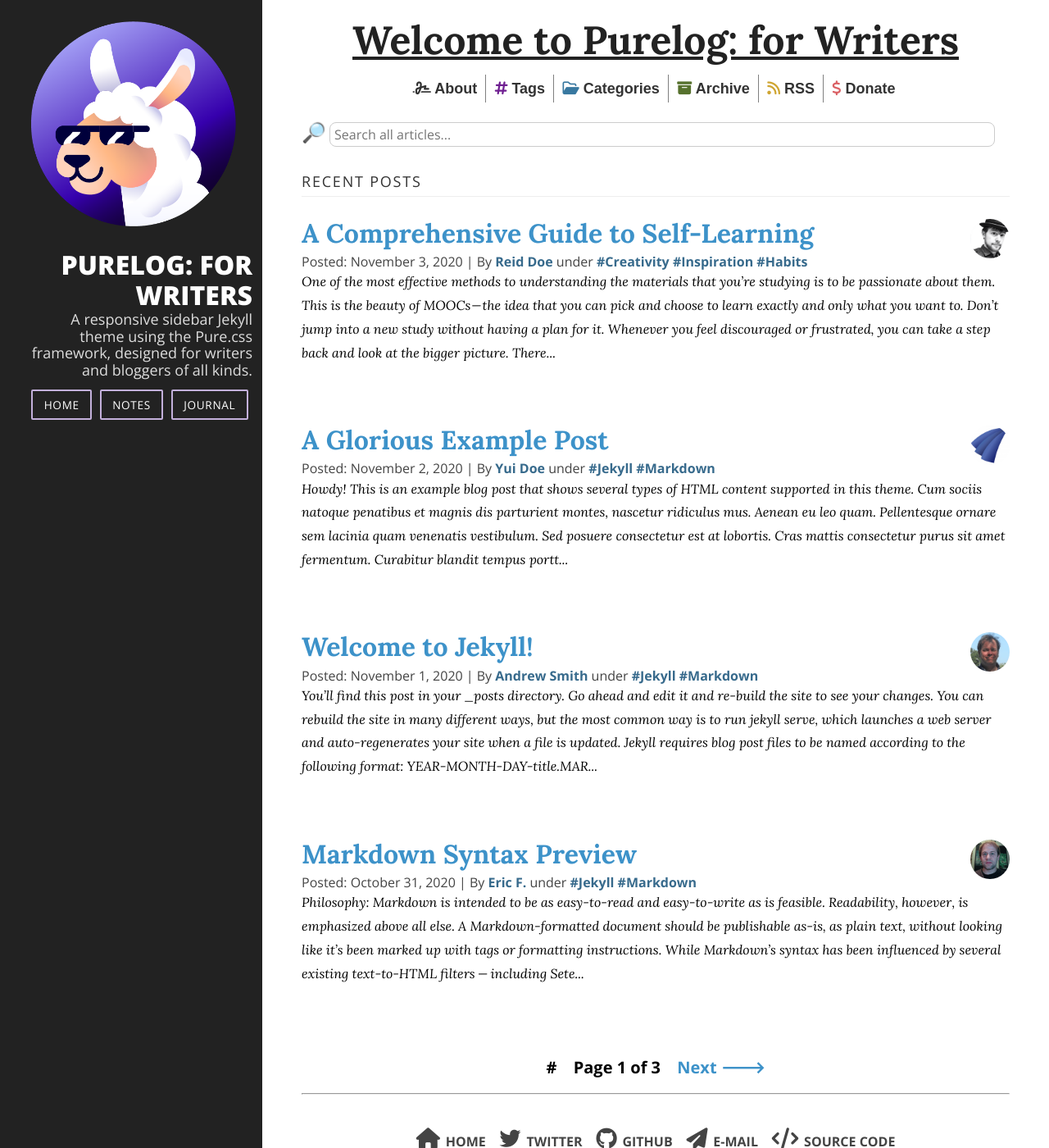
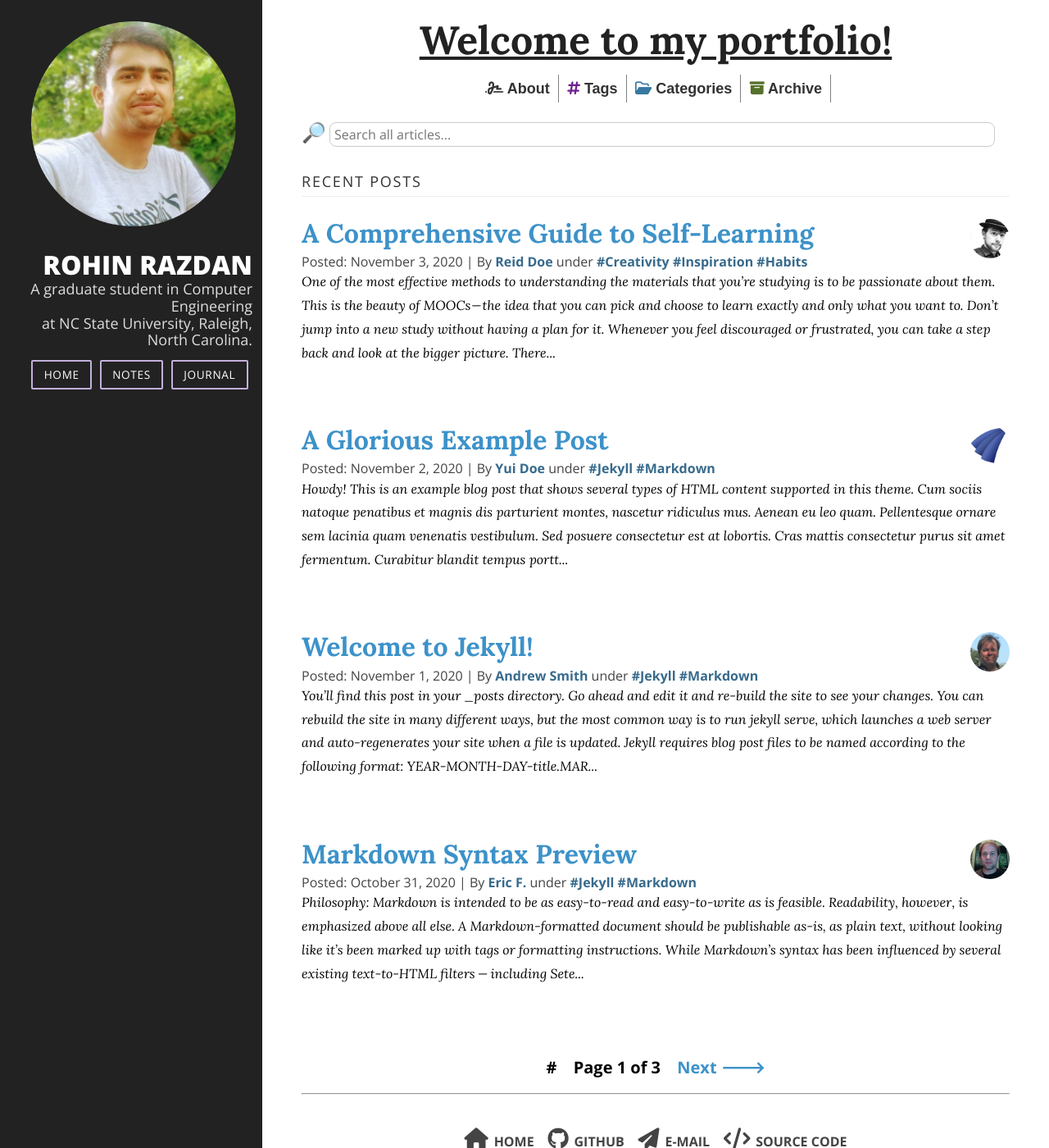
Before and after one commit to razdanrohin/portfolio, a Jekyll site: the page built from index.html, in a window 1280 px wide and 1400 px high. Shown: the whole window at 82% size. Built offline with Jekyll 4.4.1, drawn with Linux system fonts in a browser that asks for light colours; nearby versions of some CDN libraries; the list of posts is cut into pages by our own code.

Commit message:
changed the config file and customized links, edit pages next

```diff
--- a/_config.yml
+++ b/_config.yml
@@ -18,19 +18,16 @@
 # You can create any custom variable you would like, and they will be accessible
 # in the templates via {{ site.myvariable }}.
 
-title: "Purelog: for Writers"
-email: mail@brennanbrown.ca
-description: >- # this means to ignore newlines until "baseurl:"
-  A responsive sidebar Jekyll theme using the Pure.css framework,
-  designed for writers and bloggers of all kinds.
+title: "Rohin Razdan"
+email: rrazdan2@ncsu.edu
+description:
+             A graduate student in Computer Engineering <br />
+             at NC State University, Raleigh, North Carolina.
 baseurl: "" # the subpath of your site, e.g. /blog
 url: "https://purelog.netlify.app" # the base hostname & protocol for your site, e.g. http://example.com
-repository: brennanbrown/purelog
-twitter: brennankbrown
-github: brennanbrown
-
+repository: razdanrohin/portfolio
+github: razdanrohin
 header_image: assets/profile.png
-
 google_analytics:
 comments: true
 disqus: purelog-jekyll
--- a/_includes/footer.html
+++ b/_includes/footer.html
@@ -7,12 +7,6 @@
                 <a class="pure-menu-link" href="/">
                     <i class="fas fa-home"></i>
                     <span class="md-display">Home</span>
-                </a>
-            </li>
-            <li class="pure-menu-item">
-                <a class="pure-menu-link" href="https://twitter.com/{{site.twitter}}">
-                    <i class="fab fa-twitter"></i>
-                    <span class="md-display">Twitter</span>
                 </a>
             </li>
             <li class="pure-menu-item">
--- a/_includes/head.html
+++ b/_includes/head.html
@@ -22,5 +22,4 @@
     {%- if site.google_analytics -%}
     {%- include google-analytics.html -%}
     {%- endif -%}
-    <link rel="alternate" type="application/rss+xml" href="{{ site.url }}/feed.xml">
 </head>
--- a/_includes/links.html
+++ b/_includes/links.html
@@ -23,16 +23,4 @@
             Archive
         </a>
     </div>
-    <div class="rss">
-        <a href="/feed.xml">
-            <i class="fas fa-rss"></i>
-            RSS
-        </a>
-    </div>
-    <div class="donate">
-        <a href="{{ site.donate_link }}">
-            <i class="fas fa-dollar-sign"></i>
-            Donate
-        </a>
-    </div>
 </div>
--- a/_layouts/default.html
+++ b/_layouts/default.html
@@ -12,7 +12,7 @@
         <div class="content pure-u-1 pure-u-md-3-4">
             <div class="md-display">
                 <h1>
-                    <a class="jekyll-header" href="/">Welcome to {{site.title}}</a>
+                    <a class="jekyll-header" href="/">Welcome to my portfolio!</a>
                 </h1>
                 {%- include links.html -%}
                 {%- include search.html -%}
```
Also changed, not shown: assets/profile-sm.png, assets/profile.png.
